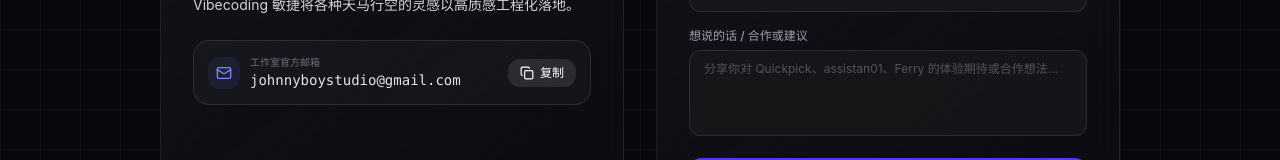
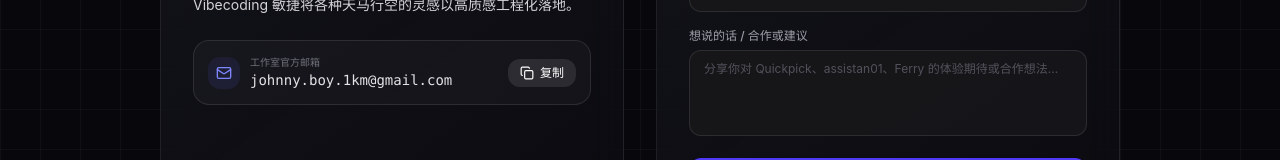
Before and after one commit to Johnnywang92/JohnnyBoyStudio, a Next.js app: page / in a window 1280 px wide. Shown: the part 5571-5731 px from the top of the page. Built offline with nearby package versions, Linux system fonts and the light colour scheme.

Commit message:
chore: update official studio contact email to johnny.boy.1km@gmail.com

```diff
--- a/src/components/ContactSection.tsx
+++ b/src/components/ContactSection.tsx
@@ -79,9 +79,13 @@ export default function ContactSection() {
                   </div>
                   <div className="truncate">
                     <div className="text-[10px] text-zinc-500">工作室官方邮箱</div>
-                    <div className="text-xs sm:text-sm font-mono text-zinc-200 truncate">
+                    <a
+                      href={`mailto:${studioInfo.socials.email}`}
+                      className="text-xs sm:text-sm font-mono text-zinc-200 hover:text-indigo-300 transition-colors truncate block"
+                      title="点击直接发送邮件"
+                    >
                       {studioInfo.socials.email}
-                    </div>
+                    </a>
                   </div>
                 </div>
 
--- a/src/data/studioData.ts
+++ b/src/data/studioData.ts
@@ -53,7 +53,7 @@ export const studioInfo: StudioInfo = {
   socials: {
     github: "https://github.com/Johnnywang92",
     twitter: "https://x.com",
-    email: "johnnyboystudio@gmail.com",
+    email: "johnny.boy.1km@gmail.com",
   },
   stats: [
     { label: "活跃项目", value: "4+" },
```
